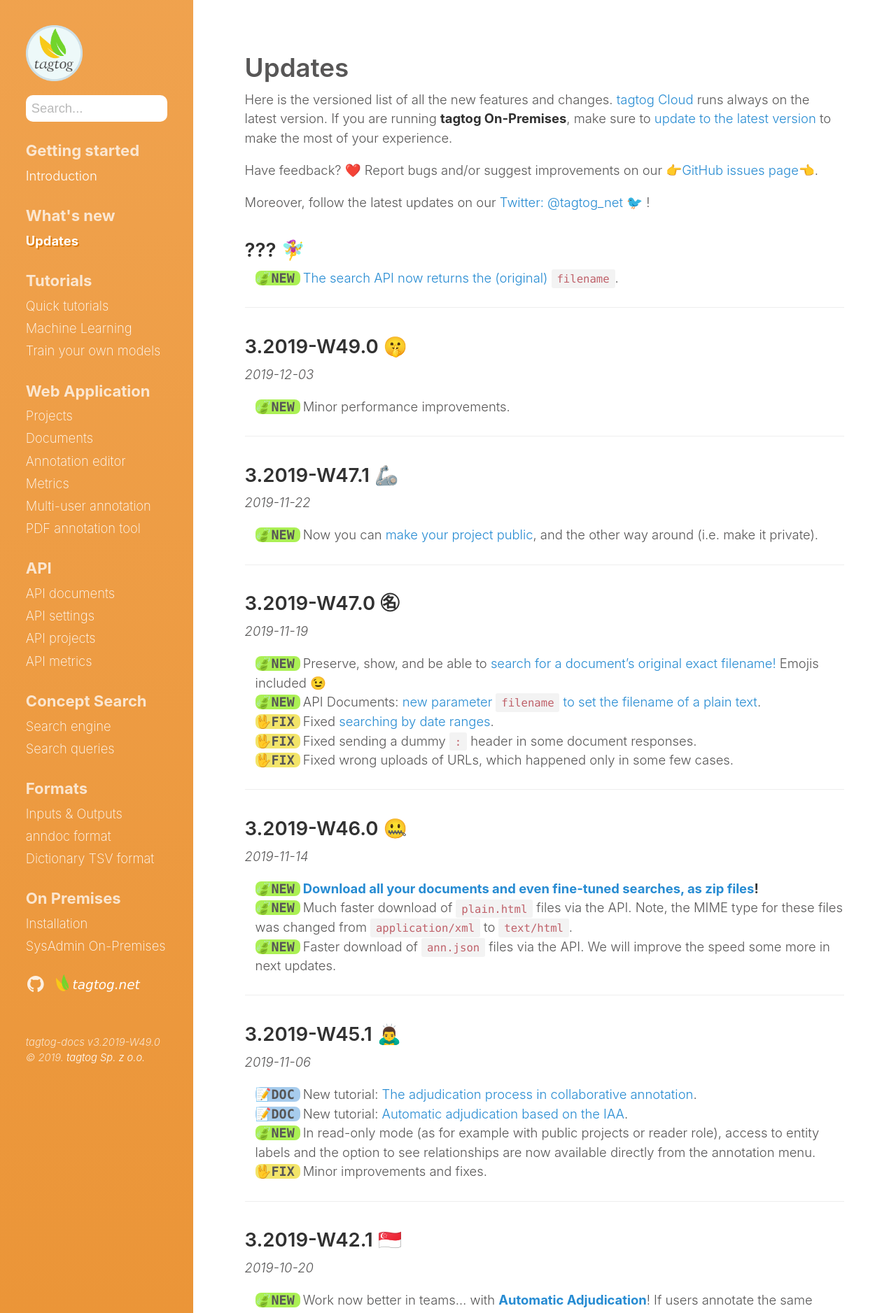
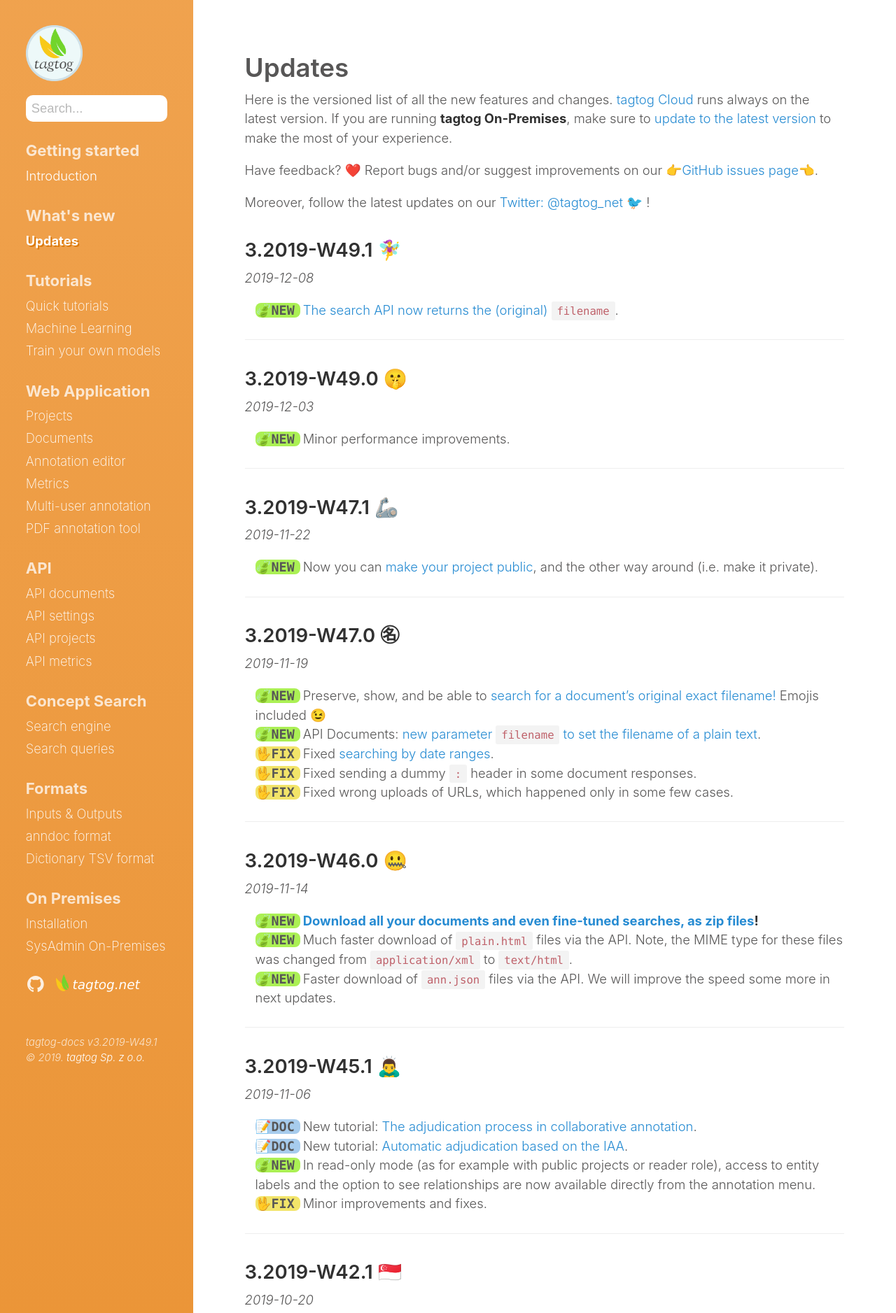
Before and after one commit to tagtogorg/tagtog-doc, a Jekyll site: the page built from updates.md, in a window 1280 px wide. Shown: the top 1877 px of the page at 70% size. Built offline with Jekyll 4.4.1, drawn with Linux system fonts in a browser that asks for light colours; nearby versions of some CDN libraries; emoji names are drawn with the system emoji font; some of the changed text lies outside the part shown.

Commit message:
Bump version: 3.2019-W49.1 🧚‍♀️

```diff
--- a/_config.yml
+++ b/_config.yml
@@ -71,7 +71,7 @@ plugins:
   - jemoji
 
 # Custom vars
-version: 3.2019-W49.0
+version: 3.2019-W49.1
 sidebar_home_link: true
 search_page: false
 # sidebar_blog_link:  '/blog'   # By default, your home page is your blog
--- a/updates.md
+++ b/updates.md
@@ -12,7 +12,8 @@ Have feedback? :heart: Report bugs and/or suggest improvements on our [:point_ri
 
 Moreover, follow the latest updates on our [Twitter: @tagtog_net 🐦](https://twitter.com/tagtog_net) !
 
-## ??? 🧚‍♀️
+## 3.2019-W49.1 🧚‍♀️
+_2019-12-08_
 
 <ul class="updates">
   <li class="new"><span markdown="1">[The search API now returns the (original) `filename`](API_documents_v1.html#search-response-format).</span></li>
```
Also changed, not shown: 1 other file.
